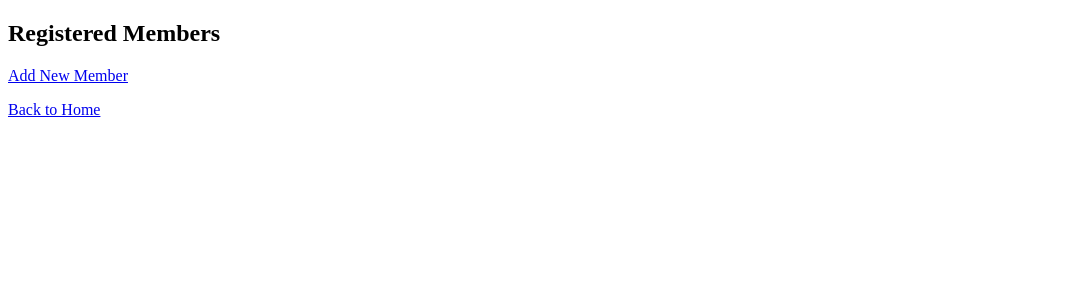
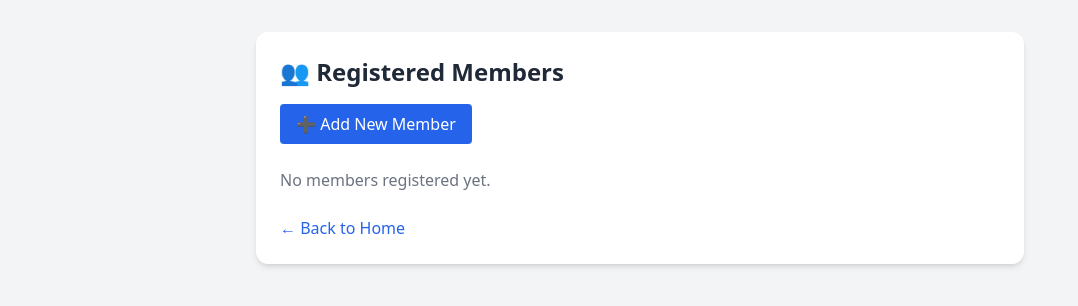
Before and after one commit to Akhilpkl/library_project, a Flask app: template templates/members.html in a window 1280 px wide. Shown: the top 306 px of the page, without its empty margins (0-1078 px from the left). Run offline with Flask 3, Linux system fonts and the light colour scheme; the template is opened without the code that fills it, so the values that code supplies are empty; some libraries are stand-ins or nearby versions.

Commit message:
Add Tailwind-styled members list page

```diff
--- a/templates/members.html
+++ b/templates/members.html
@@ -1,16 +1,41 @@
 <!DOCTYPE html>
-<html>
+<html lang="en">
+
 <head>
+    <meta charset="UTF-8" />
+    <meta name="viewport" content="width=device-width, initial-scale=1.0" />
     <title>Members</title>
+    <script src="https://cdn.tailwindcss.com"></script>
 </head>
-<body>
-    <h2>Registered Members</h2>
-    <a href="/add_member">Add New Member</a>
-    <ul>
-        {% for member in members %}
-        <li>{{ member[1] }} ({{ member[2] }})</li>
-        {% endfor %}
-    </ul>
-    <a href="/">Back to Home</a>
+
+<body class="bg-gray-100 min-h-screen px-4 py-8">
+    <div class="max-w-3xl mx-auto bg-white shadow-md rounded-xl p-6">
+        <h2 class="text-2xl font-bold text-gray-800 mb-4">👥 Registered Members</h2>
+
+        <div class="mb-6">
+            <a href="/add_member"
+                class="inline-block px-4 py-2 bg-blue-600 text-white rounded hover:bg-blue-700 transition">
+                ➕ Add New Member
+            </a>
+        </div>
+
+        {% if members %}
+        <ul class="space-y-2">
+            {% for member in members %}
+            <li class="bg-gray-50 p-3 rounded border text-gray-700">
+                <span class="font-medium">{{ member[1] }}</span> (<span class="text-sm text-gray-500">{{ member[2]
+                    }}</span>)
+            </li>
+            {% endfor %}
+        </ul>
+        {% else %}
+        <p class="text-gray-500">No members registered yet.</p>
+        {% endif %}
+
+        <div class="mt-6">
+            <a href="/" class="text-blue-600 hover:underline">&larr; Back to Home</a>
+        </div>
+    </div>
 </body>
+
 </html>
```
